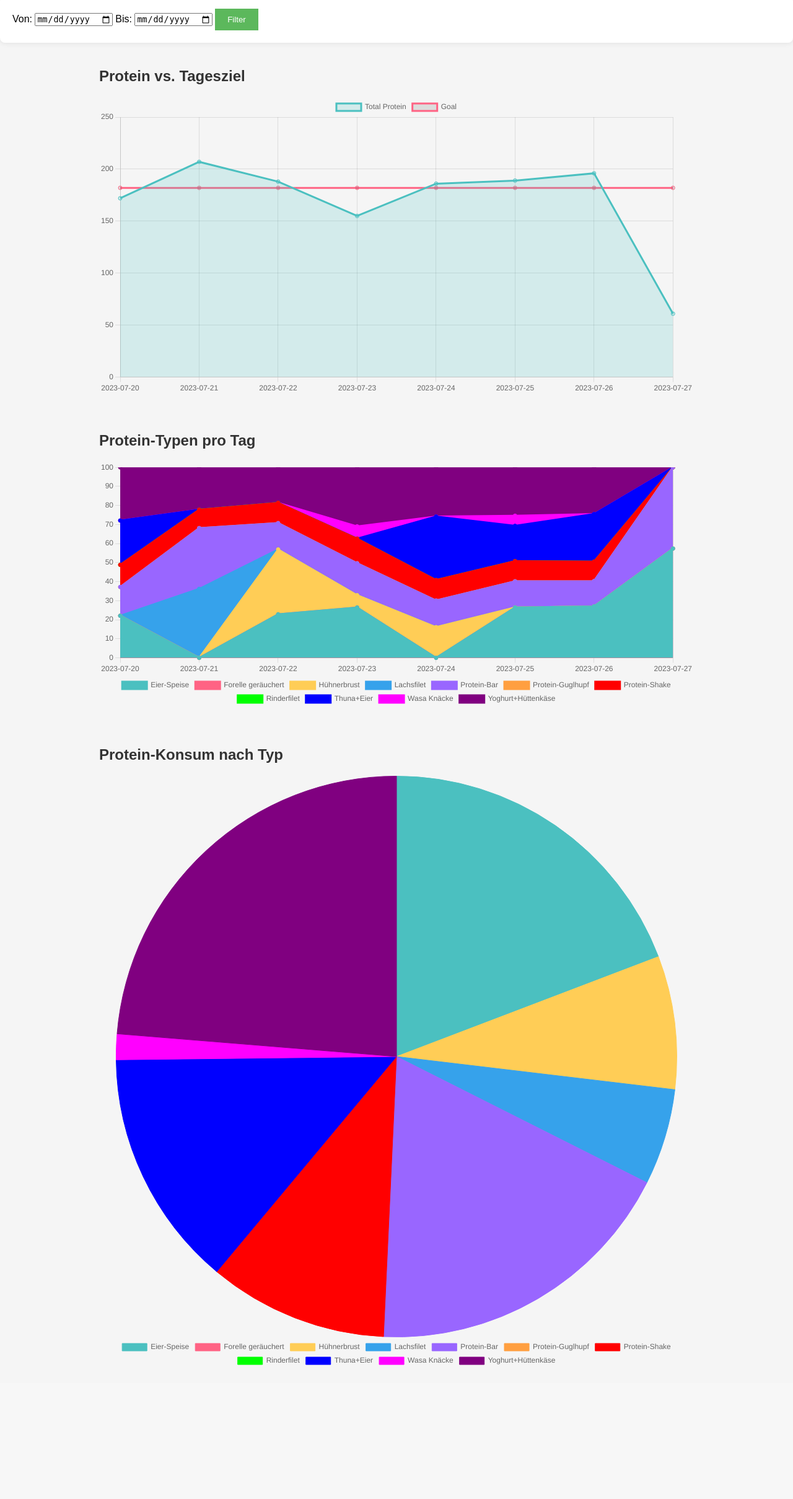
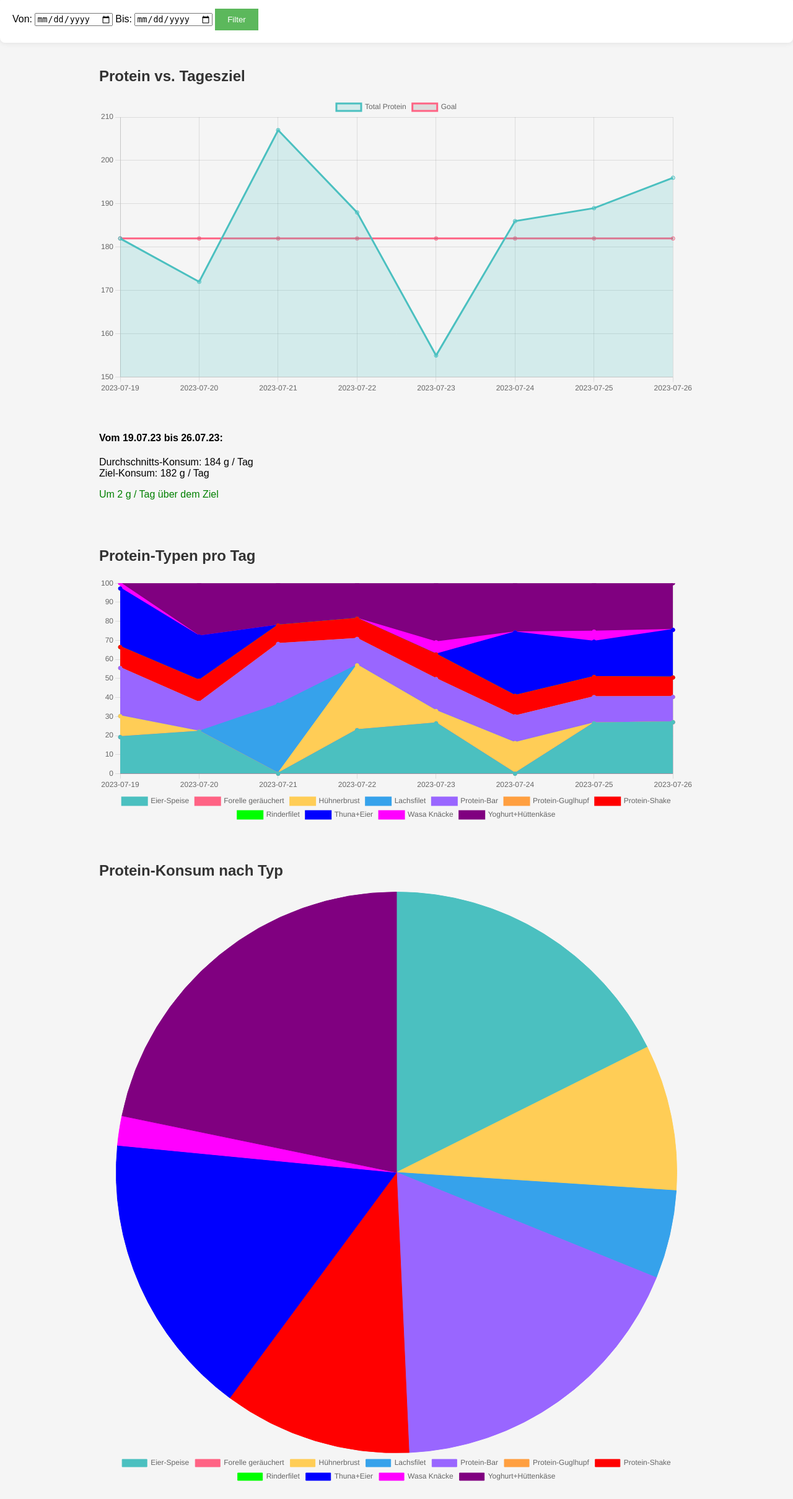
Before and after one commit to Vespus/Protein-Tracker-V01, a Flask app: page /chart in a window 1280 px wide. Shown: the part 122-2541 px from the top of the page at 62% size. Before the commit the page ends 2325 px from the top, so only its background shows below. Run offline with Flask 2, Linux system fonts and the light colour scheme.

Commit message:
Chart angepasst
Durchschnitt des gewählten Zeitraums berechnen und anzeigen und vergleichen mit dem Soll-Wert. Darstellung des Line-Chart Y-Achse dynamisch

```diff
--- a/app.py
+++ b/app.py
@@ -71,10 +71,11 @@ def index():
 def chart():
     protein_data = load_data("protein_data.txt")
 
-    # Set the default start date to 7 days ago
-    seven_days_ago = (datetime.now() - timedelta(days=7)).strftime('%Y-%m-%d')
-    start_date = seven_days_ago
-    end_date = None
+    # Set the default start date to 7 days ago and exclude today
+    eight_days_ago = (datetime.now() - timedelta(days=8)).strftime('%Y-%m-%d')
+    yesterday = (datetime.now() - timedelta(days=1)).strftime('%Y-%m-%d')
+    start_date = eight_days_ago
+    end_date = yesterday
 
     if request.method == 'POST':
         start_date = request.form.get('start_date') or start_date
@@ -126,7 +127,26 @@ def chart():
     pie_labels = list(total_grams_by_type_overall.keys())
     pie_data = list(total_grams_by_type_overall.values())
 
-    return render_template('chart.html', dates=dates, total_grams=total_grams, total_grams_by_type=total_grams_by_type, goal=goal, pie_labels=pie_labels, pie_data=pie_data)
+    # Compute average consumption
+    if dates:
+        total_days = len(dates)
+        total_consumption = sum(total_grams)
+        average_consumption = round(total_consumption / total_days)
+    else:
+        average_consumption = 0
+
+
+    # Calculate consumption_diff
+    consumption_diff = average_consumption - goal
+
+    # Format start and end dates to German date format (dd.mm.yy)
+    start_date_formatted = datetime.strptime(start_date, '%Y-%m-%d').strftime('%d.%m.%y')
+    end_date_formatted = datetime.strptime(end_date, '%Y-%m-%d').strftime('%d.%m.%y')
+    date_range = "Vom {} bis {}:".format(start_date_formatted, end_date_formatted)
+
+    return render_template('chart.html', dates=dates, total_grams=total_grams, total_grams_by_type=total_grams_by_type, goal=goal, pie_labels=pie_labels, pie_data=pie_data, average_consumption=average_consumption, date_range=date_range, consumption_diff=consumption_diff)
+
+
 
 
 ###########
@@ -135,6 +155,8 @@ def chart():
 
 @app.route('/settings', methods=['GET', 'POST'])
 def settings():
+
+
     if request.method == 'POST':
         weight = request.form.get('weight')
         multiplier = request.form.get('multiplier')
--- a/templates/chart.html
+++ b/templates/chart.html
@@ -24,6 +24,23 @@
         <h2>Protein vs. Tagesziel </h2>
         <canvas id="proteinChart"></canvas>
     </div>
+
+<div class="container">
+    <div class="card">
+        <h4>{{ date_range }}</h4>
+        <p>Durchschnitts-Konsum: {{ average_consumption }} g / Tag<br>
+        Ziel-Konsum: {{ goal }} g / Tag</p>
+        {% if consumption_diff > 0 %}
+        <p style="color: green;">Um {{ consumption_diff }} g / Tag über dem Ziel</p>
+        {% elif consumption_diff == 0 %}
+        <p style="color: green;">Eine exakte Punktlandung!</p>
+        {% else %}
+        <p style="color: red;">Um {{ -consumption_diff }} g / Tag unter dem Ziel!</p>
+        {% endif %}
+    </div>
+</div>
+
+
 
     <!-- BEGIN: New chart container -->
     <div class="container">
@@ -67,7 +84,7 @@
             responsive: true,
             scales: {
                 y: {
-                    beginAtZero: true
+                    beginAtZero: false
                 }
             }
         }
```
Also changed, not shown: 1 other file.
